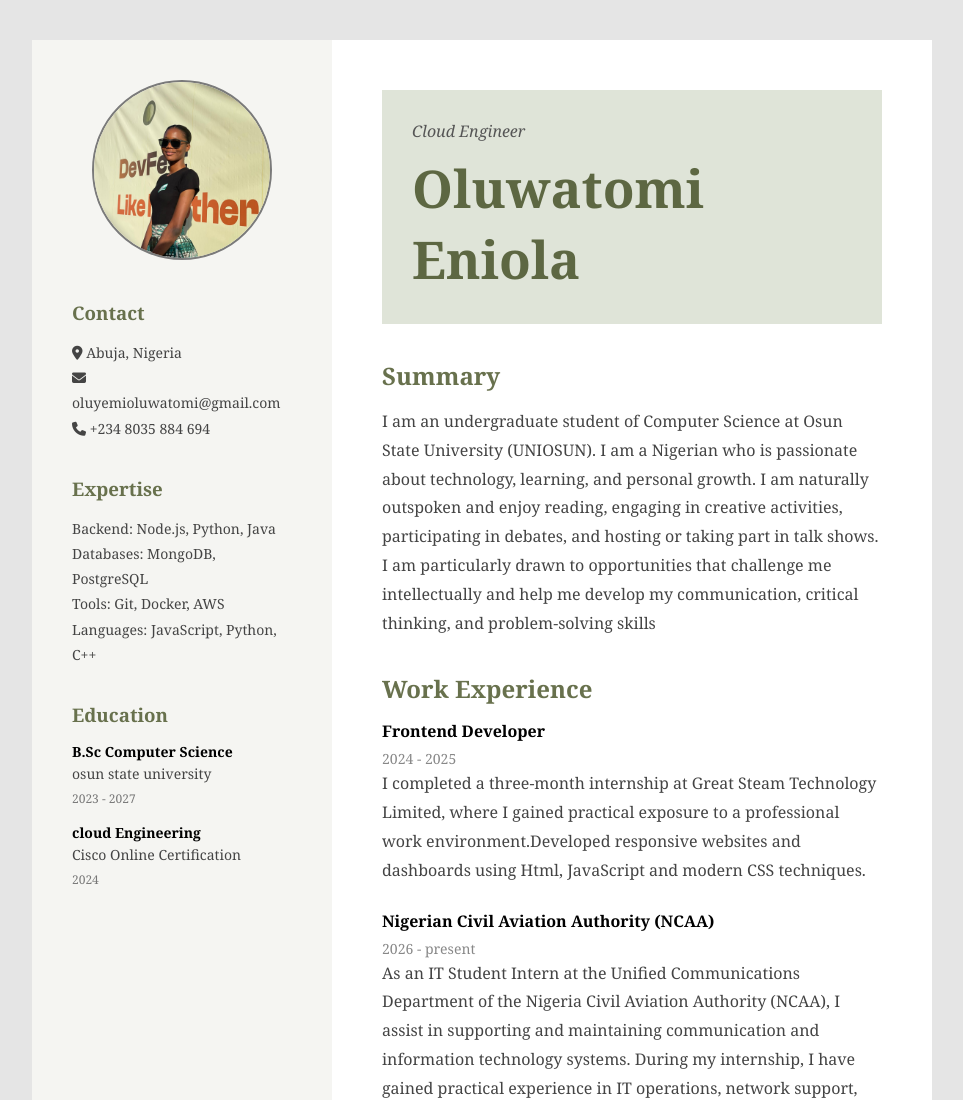
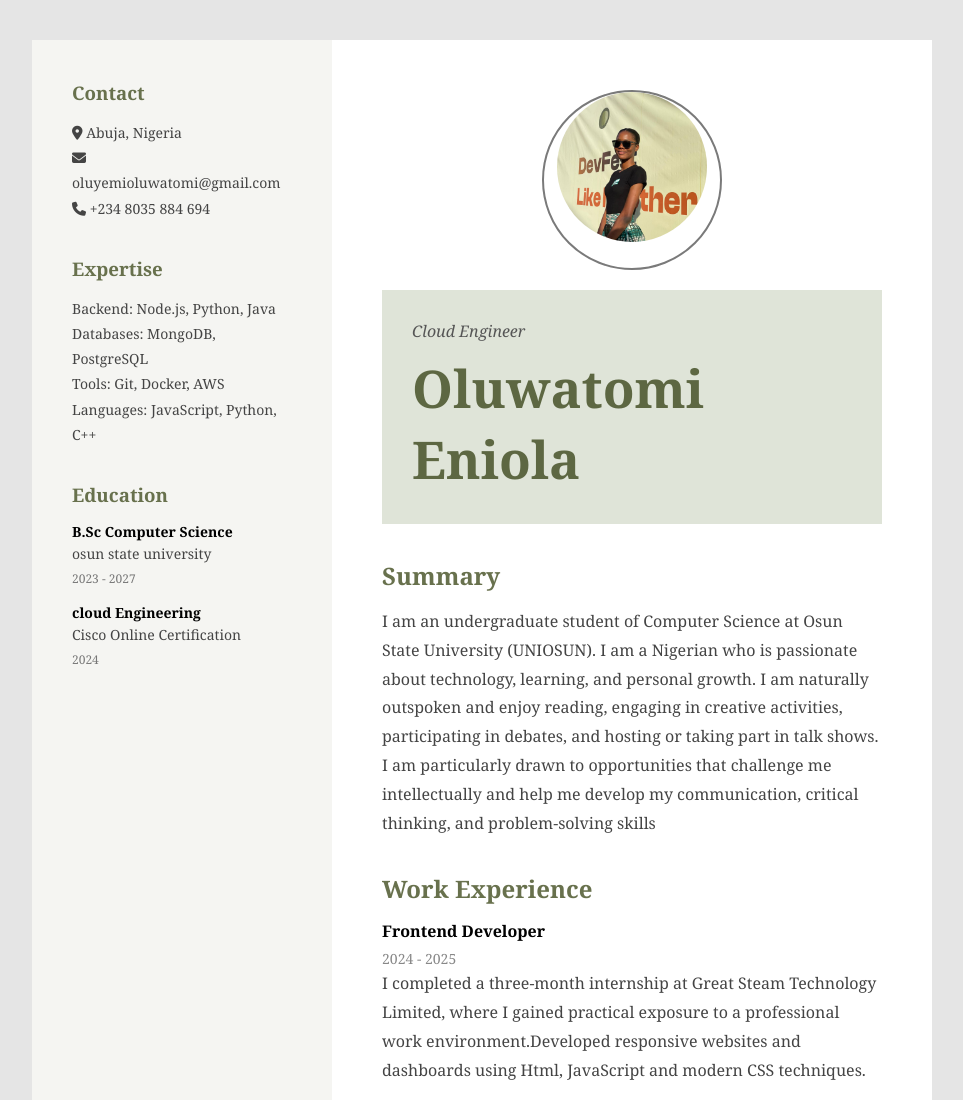
Before and after one commit to Muizatullah/oluwatomi-portfolio, a plain HTML site: page index.html in a window 1280 px wide. Shown: the top 1100 px of the page, without its empty margins (158-1121 px from the left). Drawn offline with Linux system fonts and the light colour scheme.

Commit message:
Moved profile image to top of content section

```diff
--- a/index.html
+++ b/index.html
@@ -17,6 +17,14 @@
 
     <!-- RIGHT SIDE FIRST (appears on top on mobile) -->
     <main class="content">
+
+      <!-- PROFILE IMAGE AT THE TOP -->
+      <div class="profile">
+        <img
+          src="./image/finest.jpeg"
+          alt="profile"
+        />
+      </div>
 
       <div class="hero">
         <p class="role">Cloud Engineer</p>
@@ -73,13 +81,6 @@ I am an undergraduate student of Computer Science at Osun State University (UNIO
     <!-- LEFT SIDE SECOND (appears below on mobile) -->
     <aside class="sidebar">
 
-      <div class="profile">
-        <img
-          src="./image/finest.jpeg"
-          alt="profile"
-        />
-      </div>
-
       <section>
         <h3>Contact</h3>
 
--- a/style.css
+++ b/style.css
@@ -130,6 +130,19 @@ body{
 }
 
 
+.content .profile {
+  text-align: center;
+  margin-bottom: 20px;
+}
+
+.content .profile img {
+  width: 150px;
+  height: 150px;
+  border-radius: 50%;
+  object-fit: cover;
+}
+
+
 
 
 
```
